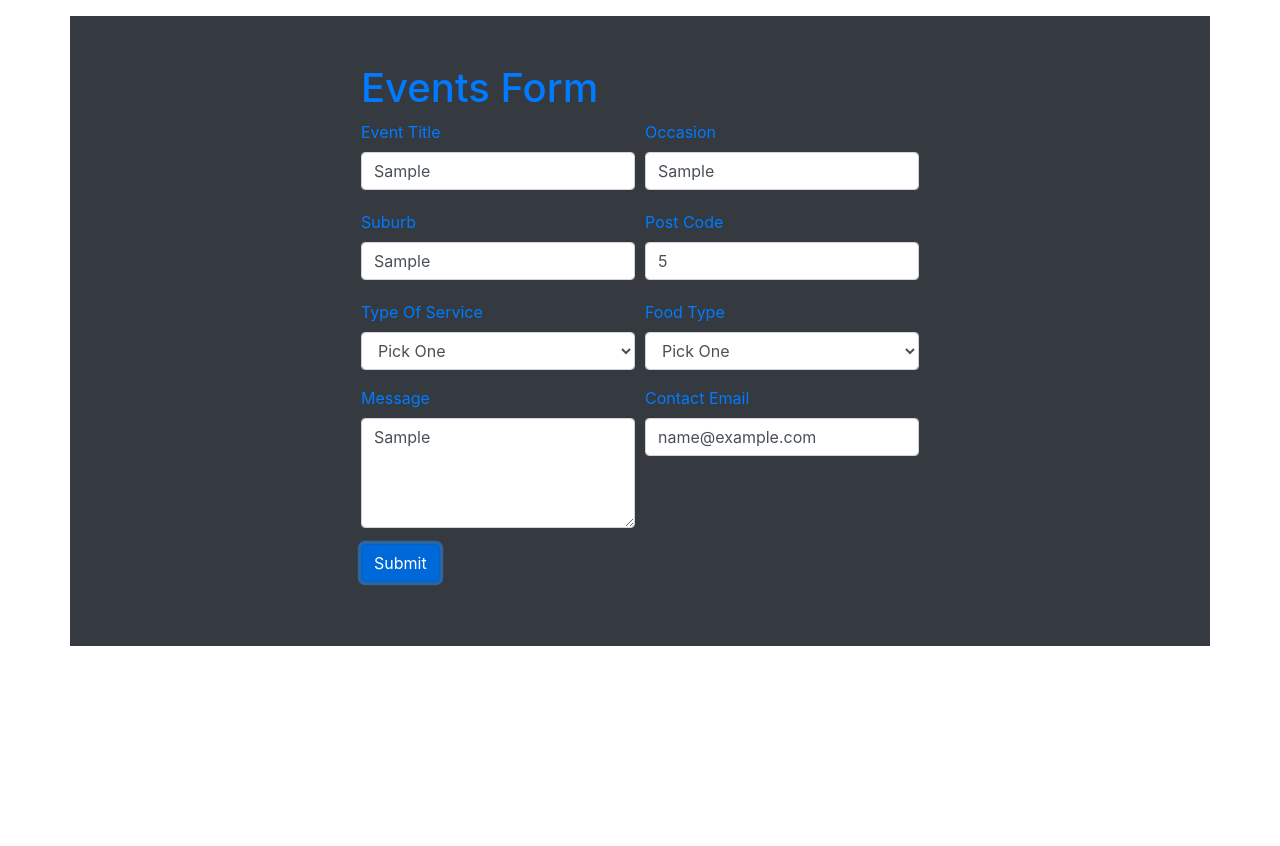
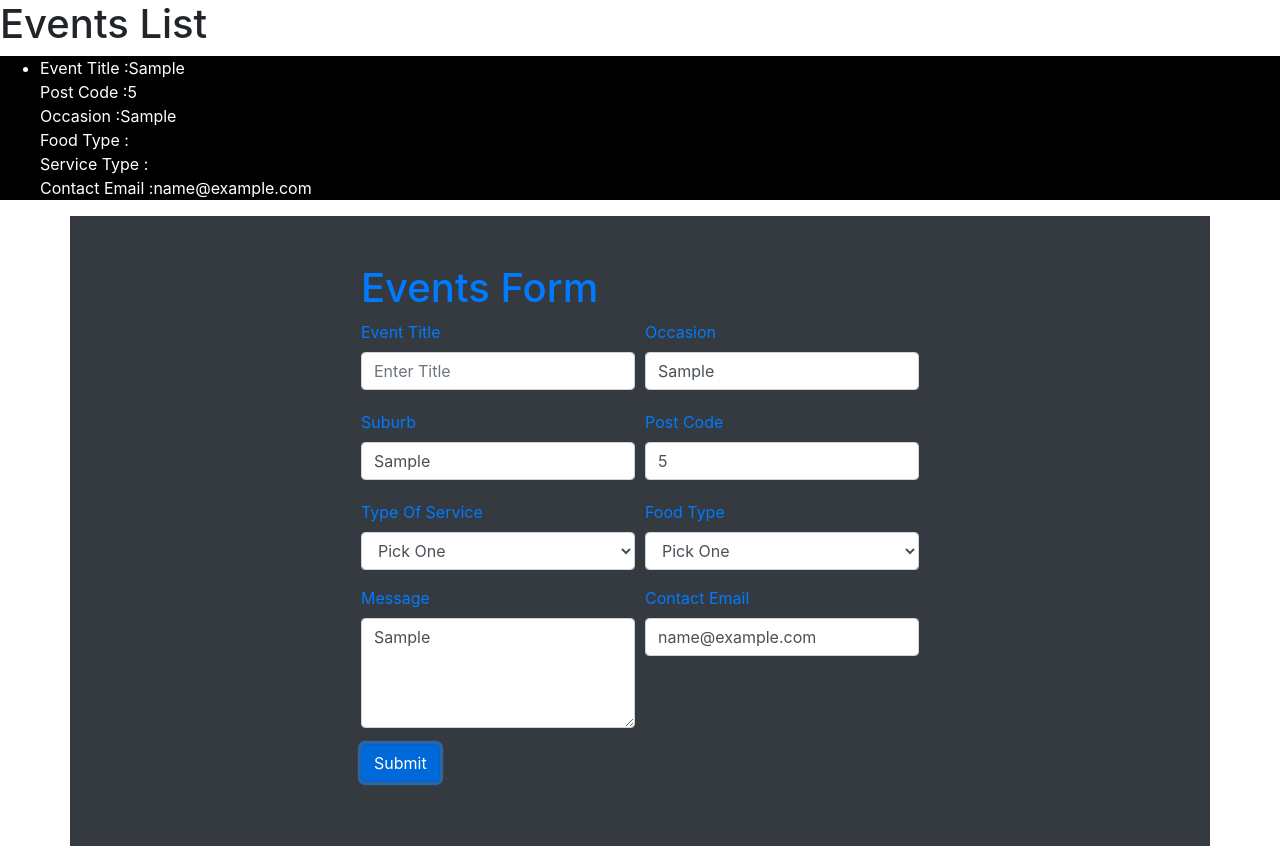
Before and after one commit to mvishnurana1/events, a React (Create React App) app: page / in a window 1280 px wide. Both pictures are taken after typing "Sample", "Sample", "Sample", "5", "Sample", "name@example.com" into the empty fields and a click on the button "Submit". Before the commit the page ends 800 px from the top, so only its background shows below. Built offline with nearby package versions, Linux system fonts and the light colour scheme; the HTML template or start-up script is replaced by a standard one.

Commit message:
EventList component added and hooked with the eventForm

```diff
--- a/src/App.jsx
+++ b/src/App.jsx
@@ -1,16 +1,17 @@
 import React, { Component } from 'react';
-import EventForm from './Components/EventForm/EventForm';
+import EventList from './Components/EventList/EventList';
 
 class App extends Component {
     constructor(props) {
         super(props);
-        this.state = {
-        };
+        this.state = {};
     }
 
     render() {
         return (
-            <EventForm />
+            <div>
+                <EventList />
+            </div>
         );
     }
 }
--- a/src/Components/EventForm/EventForm.jsx
+++ b/src/Components/EventForm/EventForm.jsx
@@ -16,28 +16,29 @@ class EventForm extends Component {
             service: '',
             foodType: ''
         };
-        this.handleChange = this.handleChange.bind(this);
+        this.changeHandler = this.changeHandler.bind(this);
         this.submitHandler = this.submitHandler.bind(this);
     }
 
-    handleChange(e) {
+    changeHandler(e) {
         this.setState({
             [e.target.name]: e.target.value
         });
     }
 
     submitHandler(e) {
-        const {
-            eventTitle, postCode, service, Message, foodType, ContactEmail
-        } = this.state;
-        console.warn('Form Submitted');
-        console.warn(eventTitle);
-        console.warn(postCode);
-        console.warn(service);
-        console.warn(Message);
-        console.warn(foodType);
-        console.warn(ContactEmail);
         e.preventDefault();
+
+        this.props.addEvent(this.state);
+
+        this.setState({
+            eventTitle: '',
+            postCode: '',
+            service: '',
+            Message: '',
+            foodType: '',
+            ContactEmail: ''
+        });
     }
 
     render() {
@@ -57,7 +58,7 @@ class EventForm extends Component {
                                 placeholder="Enter Title"
                                 name="eventTitle"
                                 value={eventTitle}
-                                onChange={this.handleChange}
+                                onChange={this.changeHandler}
                             />
                             <Form.Text />
                         </Form.Group>
@@ -69,7 +70,7 @@ class EventForm extends Component {
                                 name="occasion"
                                 placeholder="Enter Ocasion"
                                 value={occasion}
-                                onChange={this.handleChange}
+                                onChange={this.changeHandler}
                             />
                             <Form.Text />
                         </Form.Group>
@@ -83,7 +84,7 @@ class EventForm extends Component {
                                 name="suburb"
                                 placeholder="Enter Suburb"
                                 value={suburb}
-                                onChange={this.handleChange}
+                                onChange={this.changeHandler}
                             />
                             <Form.Text />
                         </Form.Group>
@@ -94,7 +95,7 @@ class EventForm extends Component {
                                 type="number"
                                 name="postCode"
                                 placeholder="Enter PostCode"
-                                onChange={this.handleChange}
+                                onChange={this.changeHandler}
                             />
                             <Form.Text />
                         </Form.Group>
@@ -107,7 +108,7 @@ class EventForm extends Component {
                                 as="select"
                                 defaultValue="Pick One"
                                 name="service"
-                                onChange={this.handleChange}
+                                onChange={this.changeHandler}
                             >
                                 <option>Pick One</option>
                                 <option>Waiters</option>
@@ -123,7 +124,7 @@ class EventForm extends Component {
                                 as="select"
                                 defaultValue="Pick One"
                                 name="foodType"
-                                onChange={this.handleChange}
+                                onChange={this.changeHandler}
                             >
                                 <option>Pick One</option>
                                 <option>Australian Food</option>
@@ -142,7 +143,7 @@ class EventForm extends Component {
                                 placeholder="Message for Organiser"
                                 rows="4"
                                 name="Message"
-                                onChange={this.handleChange}
+                                onChange={this.changeHandler}
                             />
                         </Form.Group>
 
@@ -152,7 +153,7 @@ class EventForm extends Component {
                                 type="email"
                                 name="ContactEmail"
                                 placeholder="contact email"
-                                onChange={this.handleChange}
+                                onChange={this.changeHandler}
                             />
                         </Form.Group>
                     </Form.Row>
--- /dev/null
+++ b/src/Components/EventList/EventList.jsx
@@ -0,0 +1,66 @@
+import React, { Component } from 'react';
+import EventForm from '../EventForm/EventForm';
+
+const styleObject = {
+    color: 'white',
+    backgroundColor: 'black'
+};
+
+class EventList extends Component {
+    constructor(props) {
+        super(props);
+        this.state = {
+            events: []
+        };
+        this.addEvent = this.addEvent.bind(this);
+    }
+
+    addEvent(event) {
+        this.setState((state) => ({
+            events: [...state.events, event]
+        }));
+    }
+
+    renderItems() {
+        const { events } = this.state;
+        return (
+            <ul style={styleObject}>
+                {
+                    events.map((event) => (
+                        <li>
+                            Event Title :
+                            {event.eventTitle}
+                            <br />
+                            Post Code :
+                            {event.postCode}
+                            <br />
+                            Occasion :
+                            {event.occasion}
+                            <br />
+                            Food Type :
+                            {event.foodType}
+                            <br />
+                            Service Type :
+                            {event.service}
+                            <br />
+                            Contact Email :
+                            {event.ContactEmail}
+                        </li>
+                    ))
+                }
+            </ul>
+        );
+    }
+
+    render() {
+        return (
+            <div>
+                <h1>Events List</h1>
+                {this.renderItems()}
+                <EventForm addEvent={this.addEvent} />
+            </div>
+        );
+    }
+}
+
+export default EventList;
```
Also changed, not shown: 1 other file (tests, documents, lock files or other folders).
